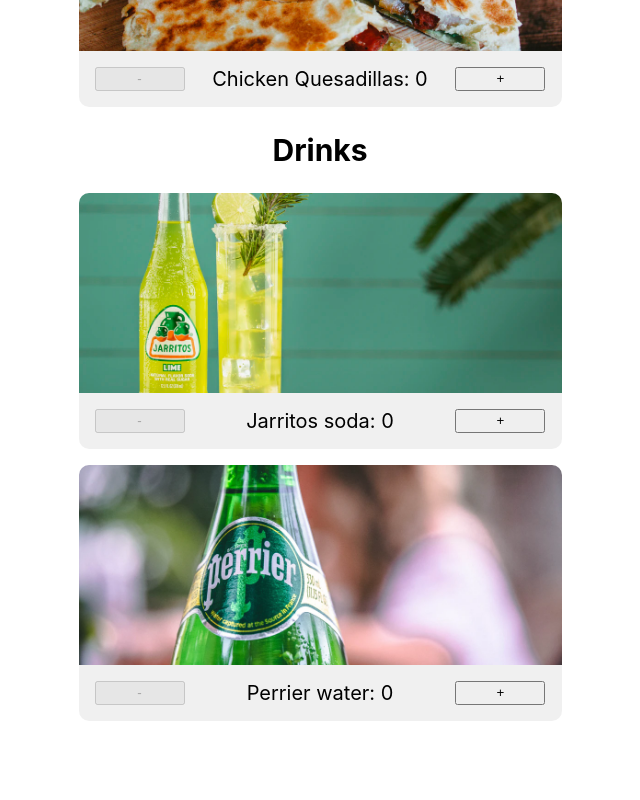
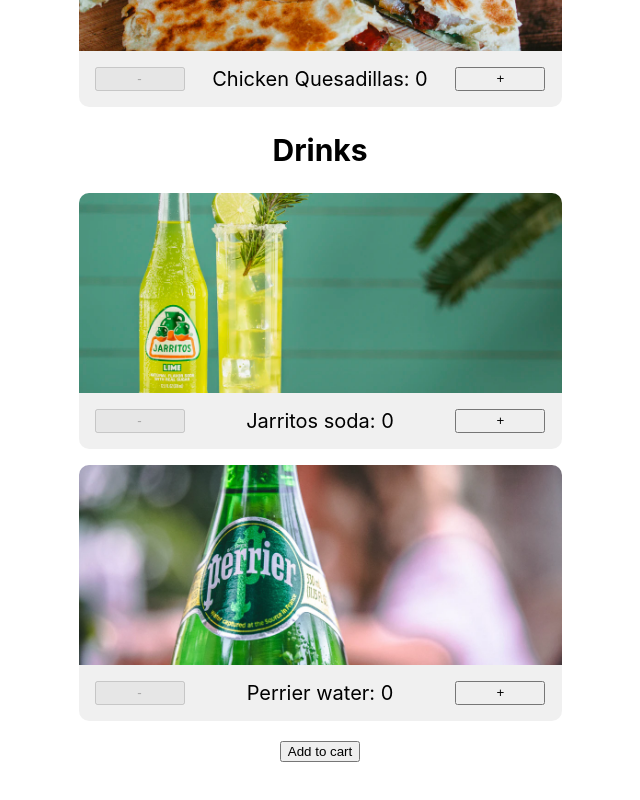
Before and after one commit to jql6/shopping-cart, a React (Create React App) app: page /menu in a window 1280 px wide. Shown: the part 988-1788 px from the top of the page, without its empty margins (320-960 px from the left). Built offline with nearby package versions, Linux system fonts and the light colour scheme.

Commit message:
Add cart number changing functionality

```diff
--- a/src/MenuPage.js
+++ b/src/MenuPage.js
@@ -2,11 +2,14 @@
 import "./MenuPage.css";
 import Menu from "./components/Menu";
 
-function MenuPage() {
+function MenuPage(props) {
   return (
     <div className="menu-content">
       <h1 className="page-header">Menu</h1>
-      <Menu />
+      <Menu
+        incrementTotalQuantity={props.incrementTotalQuantity}
+        decrementTotalQuantity={props.decrementTotalQuantity}
+      />
     </div>
   );
 }
--- a/src/Routes.js
+++ b/src/Routes.js
@@ -1,10 +1,20 @@
-import React from "react";
+import React, { useState } from "react";
 import { BrowserRouter, Switch, Route, Link } from "react-router-dom";
 import App from "./App";
 import MenuPage from "./MenuPage";
 import CartPage from "./CartPage";
 
 const Routes = () => {
+  const [totalQuantity, setTotalQuantity] = useState(0);
+
+  const incrementTotalQuantity = () => {
+    setTotalQuantity(totalQuantity + 1);
+  };
+
+  const decrementTotalQuantity = () => {
+    setTotalQuantity(totalQuantity - 1);
+  };
+
   return (
     <BrowserRouter>
       <nav>
@@ -16,14 +26,24 @@
             <Link to="/menu">Menu</Link>
           </li>
           <li>
-            <Link to="/cart">Cart</Link>
+            <Link to="/cart">Cart: {totalQuantity}</Link>
           </li>
         </ul>
       </nav>
       <Switch>
-        <Route exact path="/" component={App} />
-        <Route exact path="/menu" component={MenuPage} />
-        <Route exact path="/cart" component={CartPage} />
+        <Route exact path="/" render={(props) => <App {...props} />} />
+        <Route
+          exact
+          path="/menu"
+          render={(props) => (
+            <MenuPage
+              incrementTotalQuantity={incrementTotalQuantity}
+              decrementTotalQuantity={decrementTotalQuantity}
+              {...props}
+            />
+          )}
+        />
+        <Route exact path="/cart" render={(props) => <CartPage {...props} />} />
       </Switch>
     </BrowserRouter>
   );
--- a/src/components/ItemCard.js
+++ b/src/components/ItemCard.js
@@ -10,10 +10,12 @@
   // Event handlers for plus and minus buttons
   const decrementQuantity = () => {
     setQuantity(quantity - 1);
+    props.decrementTotalQuantity();
   };
   const incrementQuantity = () => {
     // Using parseInt() to force JS to add numerically instead of concatenating
     setQuantity(parseInt(quantity) + 1);
+    props.incrementTotalQuantity();
   };
 
   // Use effect grey out the numbers when too much or too little
@@ -21,9 +23,14 @@
     // If the quantity is at 0 or lower, disable the
     if (quantity <= 0) {
       setMinusClickable(false);
+      setPlusClickable(true);
     } // Limit the amount of food that they can order
     else if (quantity >= 21) {
+      setMinusClickable(true);
       setPlusClickable(false);
+    } else {
+      setMinusClickable(true);
+      setPlusClickable(true);
     }
   });
 
--- a/src/components/Menu.js
+++ b/src/components/Menu.js
@@ -12,7 +12,7 @@
   };
 };
 
-function Menu() {
+function Menu(props) {
   // Create a card list
   const [menuItems] = useState([
     menuItemFactory("Barbacoa Nachos", "nachos.webp"),
@@ -37,6 +37,8 @@
               name={item.name}
               id={item.name}
               imagePath={item.imagePath}
+              incrementTotalQuantity={props.incrementTotalQuantity}
+              decrementTotalQuantity={props.decrementTotalQuantity}
             />
           );
         })}
@@ -50,10 +52,13 @@
               name={item.name}
               id={item.name}
               imagePath={item.imagePath}
+              incrementTotalQuantity={props.incrementTotalQuantity}
+              decrementTotalQuantity={props.decrementTotalQuantity}
             />
           );
         })}
       </div>
+      <button>Add to cart</button>
     </div>
   );
 }
```
